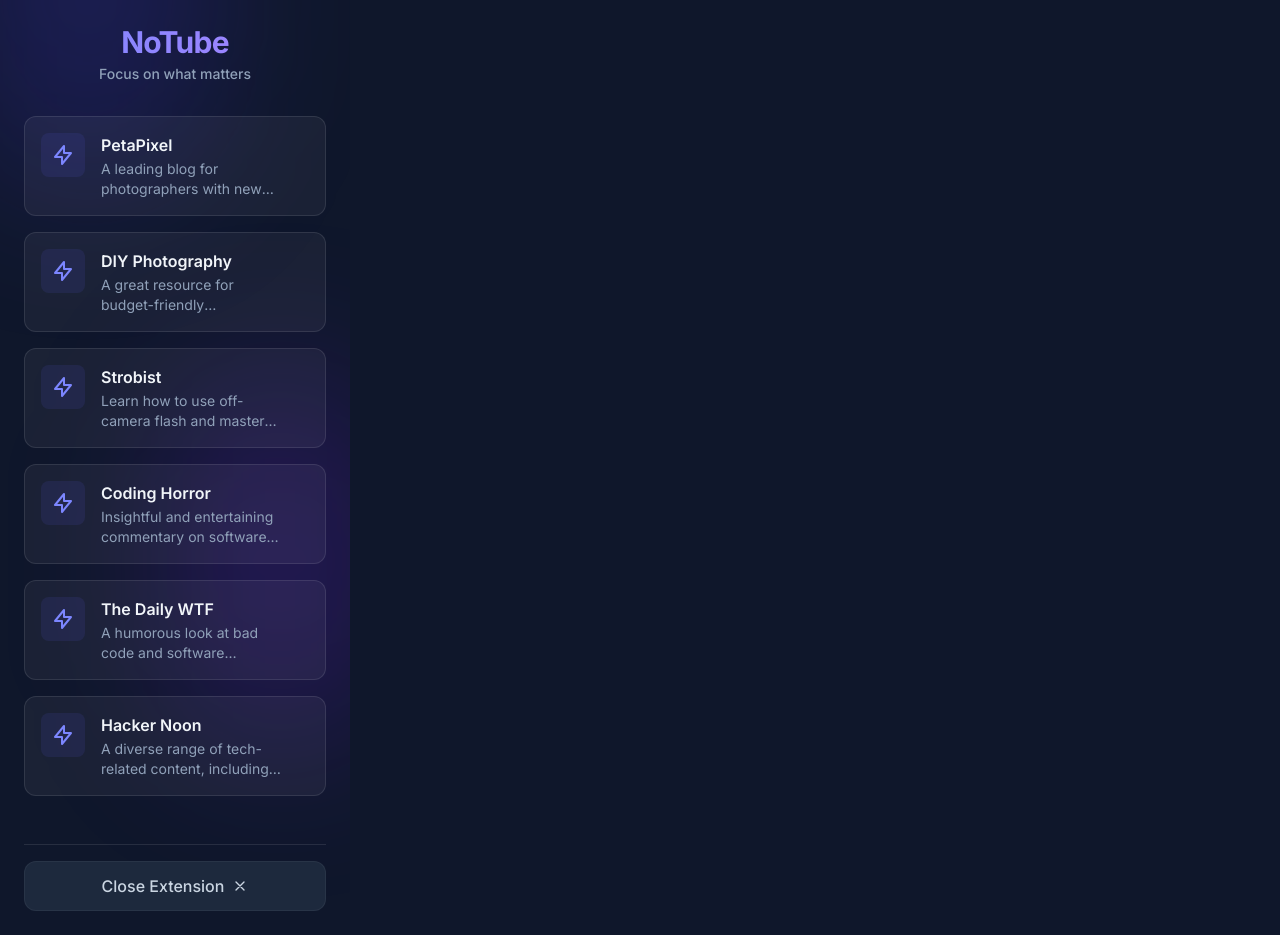
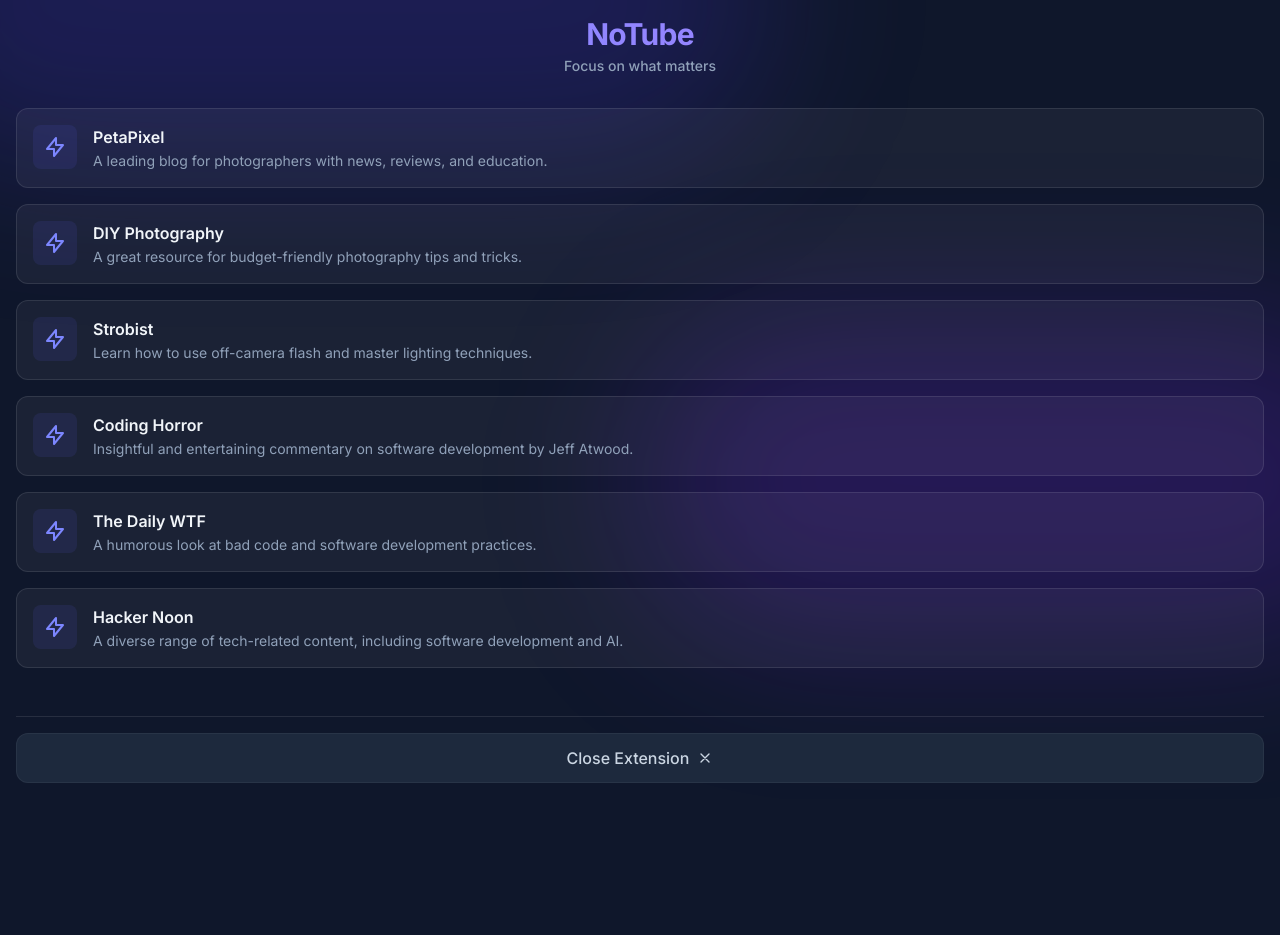
Before and after one commit to rooshimadethis/notube, a React (Vite) app in the folder app/: page / in a window 1280 px wide. After the commit the page ends 800 px from the top, so only its background shows below. Built offline with nearby package versions, Linux system fonts and the light colour scheme.

Commit message:
good margins

```diff
--- a/app/src/App.jsx
+++ b/app/src/App.jsx
@@ -10,7 +10,7 @@
   }, []);
 
   return (
-    <div className="w-[350px] min-h-[500px] bg-slate-900 text-slate-50 p-6 relative overflow-hidden font-sans selection:bg-indigo-500/30">
+    <div className="w-full h-full bg-slate-900 text-slate-50 p-4 relative overflow-hidden font-sans selection:bg-indigo-500/30">
       {/* Background Gradients */}
       <div className="absolute top-0 left-0 w-full h-full overflow-hidden pointer-events-none">
         <div className="absolute -top-[20%] -left-[10%] w-[70%] h-[40%] bg-indigo-600/20 rounded-full blur-[80px]" />
@@ -56,7 +56,7 @@
                     {alt.description}
                   </p>
                 </div>
-                <div className="self-center opacity-0 group-hover:opacity-100 transition-opacity duration-300 -ml-2">
+                <div className="self-center opacity-0 group-hover:opacity-100 transition-opacity duration-300">
                   <svg className="w-5 h-5 text-slate-400" fill="none" viewBox="0 0 24 24" stroke="currentColor">
                     <path strokeLinecap="round" strokeLinejoin="round" strokeWidth="2" d="M9 5l7 7-7 7" />
                   </svg>
--- a/app/src/index.css
+++ b/app/src/index.css
@@ -9,3 +9,11 @@
     font-family: var(--font-sans);
     @apply bg-slate-900 text-slate-50;
 }
+
+@utility scrollbar-hide {
+    scrollbar-width: none;
+
+    &::-webkit-scrollbar {
+        display: none;
+    }
+}
```
Also changed, not shown: 1 other file (tests, documents, lock files or other folders).
